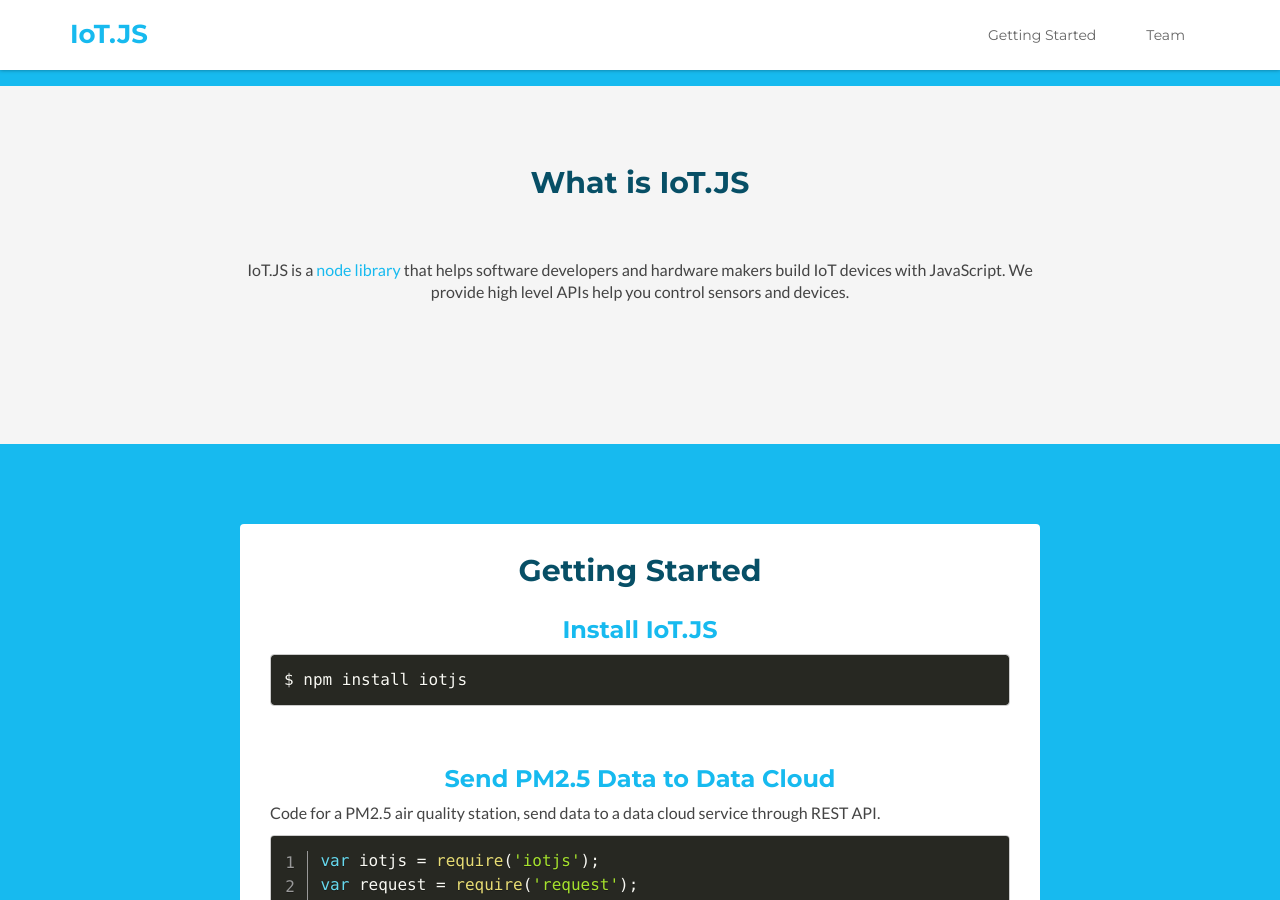
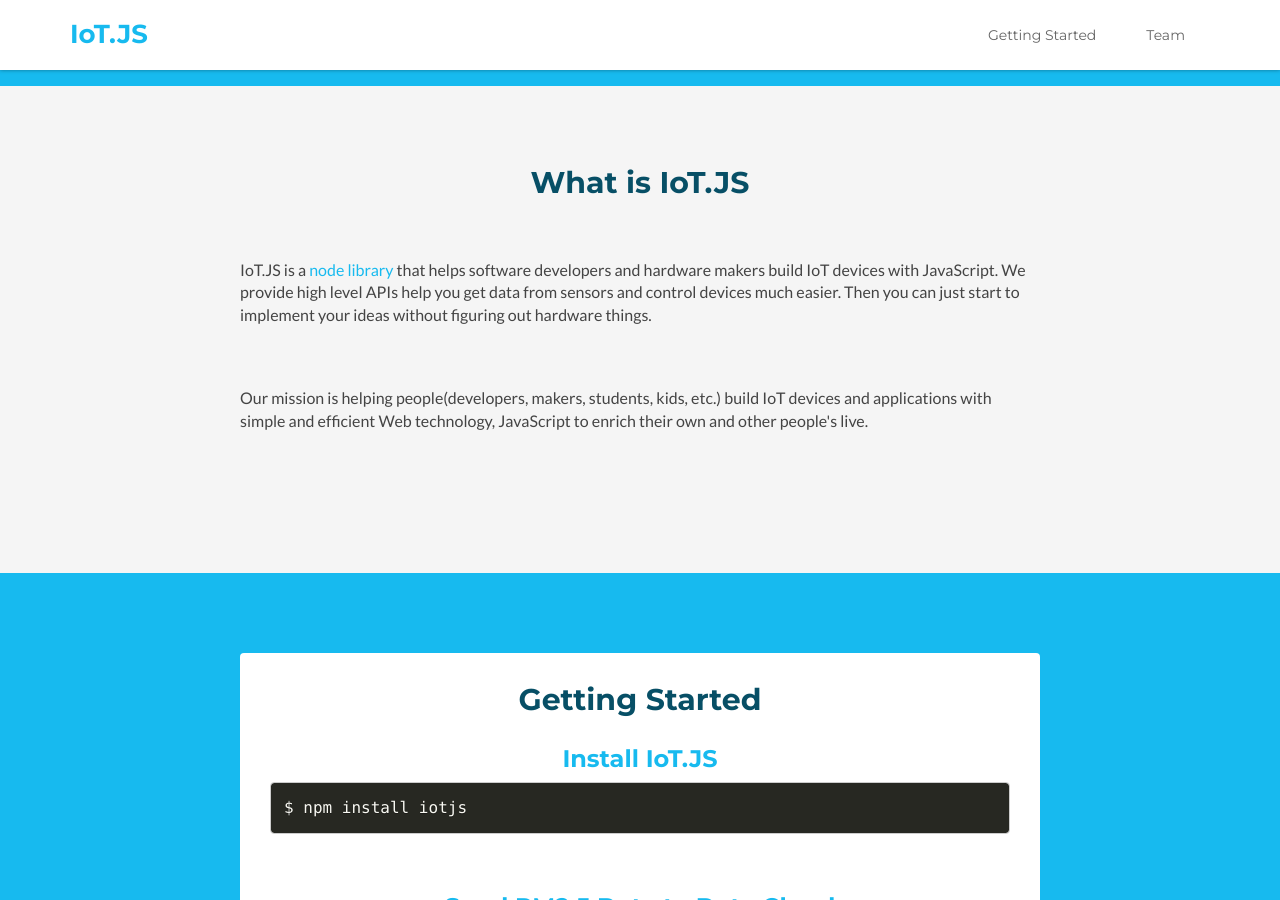
Before and after one commit to iot-js/iot-js.github.io, a Jekyll site: the page built from index.html, in a window 1280 px wide and 900 px high, scrolled down 413 px. Built offline with Jekyll 4.4.1, drawn with Linux system fonts in a browser that asks for light colours; Markdown is read by kramdown in place of the engine named in the settings.

Commit message:
Update what is sensorweb

```diff
--- a/_includes/about.html
+++ b/_includes/about.html
@@ -2,7 +2,8 @@
     <section id="about" class="about section">
         <div class="container">
             <h2 class="title text-center">What is IoT.JS</h2>
-            <p class="intro text-center">IoT.JS is a <a href="https://www.npmjs.com/package/iotjs" target="_blank">node library</a> that helps software developers and hardware makers build IoT devices with JavaScript. We provide high level APIs help you control sensors and devices.</p>
+            <p class="intro">IoT.JS is a <a href="https://www.npmjs.com/package/iotjs" target="_blank">node library</a> that helps software developers and hardware makers build IoT devices with JavaScript. We provide high level APIs help you get data from sensors and control devices much easier. Then you can just start to implement your ideas without figuring out hardware things.</p>
+            <p class="intro">Our mission is helping people(developers, makers, students, kids, etc.) build IoT devices and applications with simple and efficient Web technology, JavaScript to enrich their own and other people's live.</p>
             <!--
             <div class="row">
                 <div class="item col-md-4 col-sm-6 col-xs-12">
```
Also changed, not shown: 1 other file.
